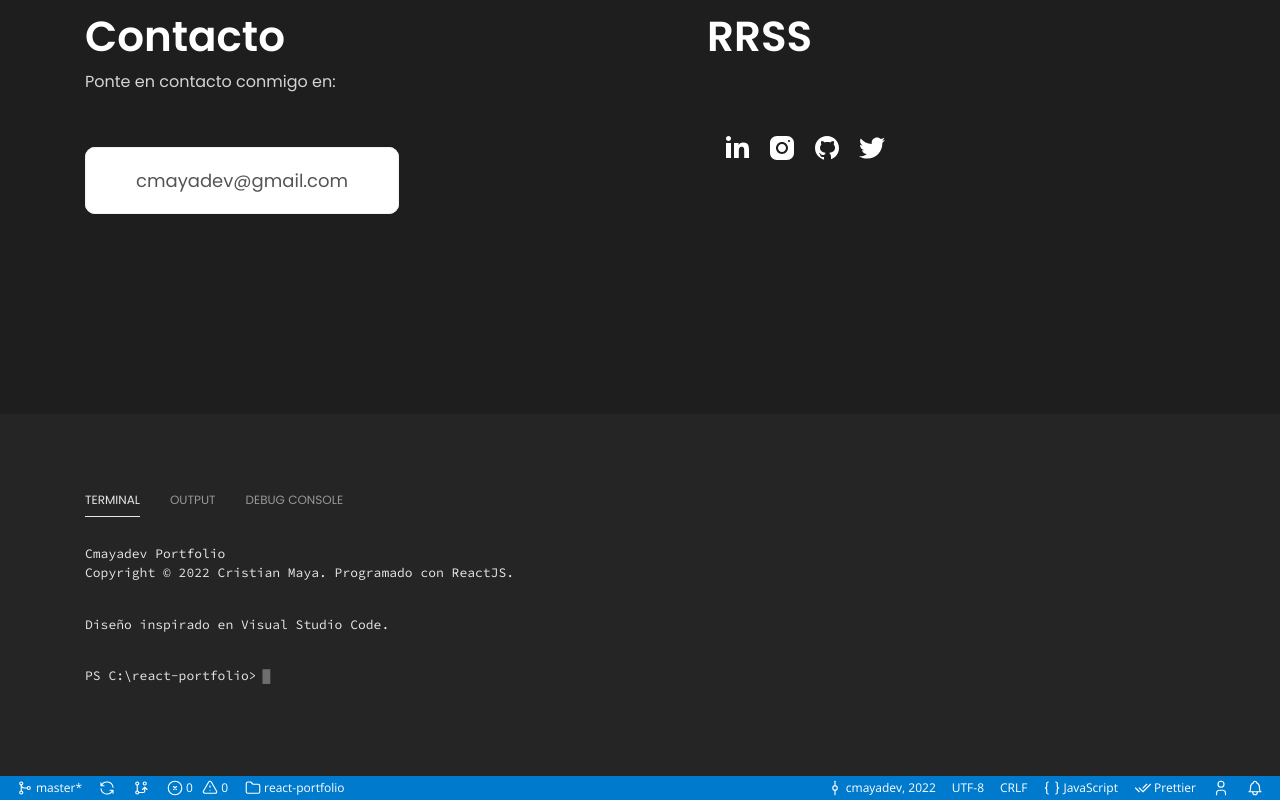
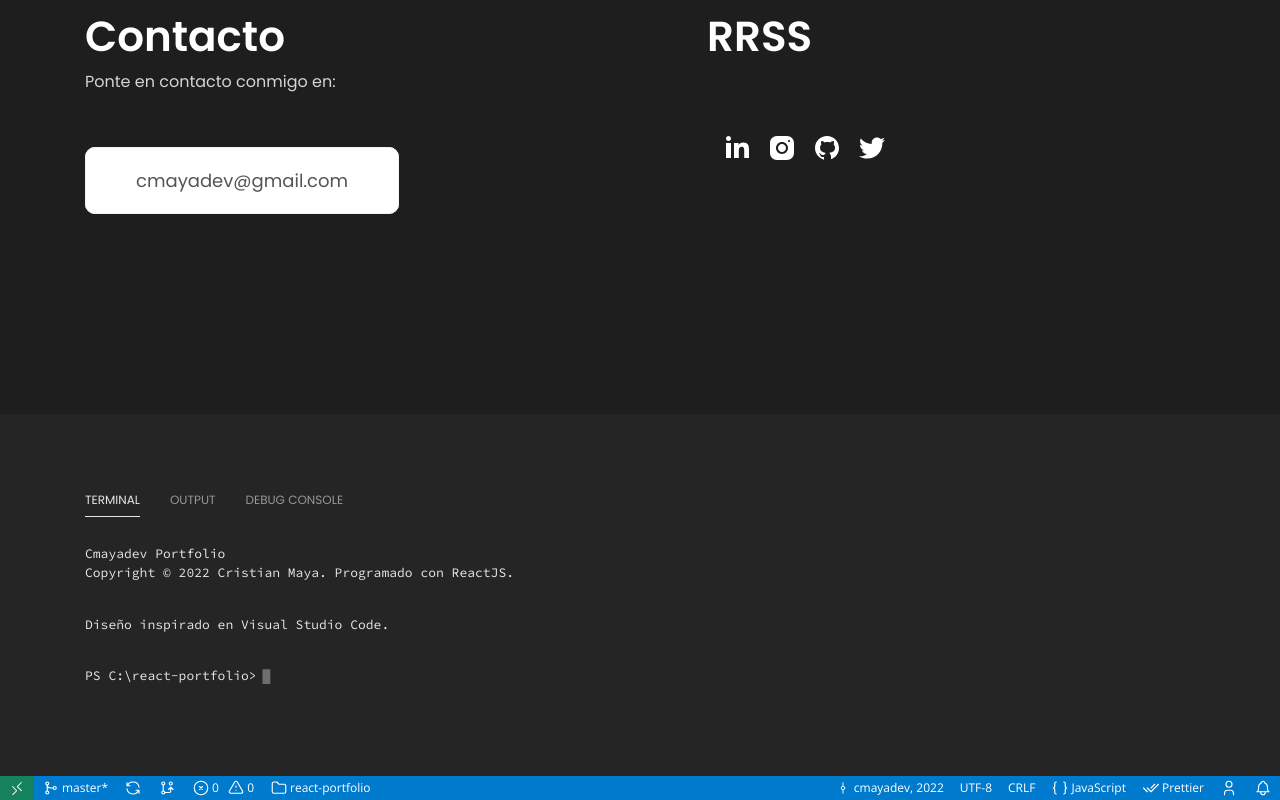
Before and after one commit to cmayadev/react-portfolio, a React (Create React App) app: page / in a window 1280 px wide. Shown: the part 4599-5399 px from the top of the page. Built offline with nearby package versions, Linux system fonts and the light colour scheme.

Commit message:
footer changes

```diff
--- a/public/index.html
+++ b/public/index.html
@@ -7,7 +7,7 @@
     <meta name="theme-color" content="#000000" />
     <meta
       name="description"
-      content="Web site created using create-react-app"
+      content="Portfolio de cmayadev, programado con React ⚛️"
     />
     <link rel="apple-touch-icon" href="%PUBLIC_URL%/logo192.png" />
     <!--
--- a/src/components/Footer.css
+++ b/src/components/Footer.css
@@ -9,14 +9,32 @@ footer {
     align-items: center;
     align-content: center;
     height: 100%;
-    gap: 16px;
 }
 
 .footer-icons div {
+    cursor: pointer;
     display: flex;
     align-items: center;
     gap: 2px;
     font-size: 12px;
+    padding: 0 8px;
+    height: 100%;
+}
+
+.footer-icons div:first-child svg {
+    height: 14px;
+}
+
+.footer-icons:first-child div:first-child {
+    background: #16825d;
+}
+
+.footer-icons:first-child div:first-child:hover {
+    background: #308166;
+}
+
+.footer-icons div:hover {
+    background: rgba(255,255,255,0.1);
 }
 
 .footer-icons svg {
@@ -35,7 +53,6 @@ footer {
     display: flex;
     align-items: center;
     justify-content: space-between;
-    margin: 0 16px;
     height: 100%;
 }
 
@@ -60,7 +77,7 @@ footer {
     }
 }
 
-@media (max-width: 820px) {
+@media (max-width: 848px) {
     .exceed {
         display: none !important;
     }
--- a/src/components/Footer.js
+++ b/src/components/Footer.js
@@ -11,6 +11,9 @@ const Footer = () => {
       <section className="footer-area">
         <div className="footer-content">
           <div className="footer-icons">
+            <div className="exceed">
+              <svg xmlns="http://www.w3.org/2000/svg" strokeWidth="0.1" width="42" height="30" viewBox="0 0 16 14" fill="currentColor"><path fill-rule="evenodd" clip-rule="evenodd" d="M12.904 9.57L8.928 5.596l3.976-3.976-.619-.62L8 5.286v.619l4.285 4.285.62-.618zM3 5.62l4.072 4.07L3 13.763l.619.618L8 10v-.619L3.619 5 3 5.619z"/></svg>
+            </div>
             <div className="exceed">
               <svg
                 xmlns="http://www.w3.org/2000/svg"
```
